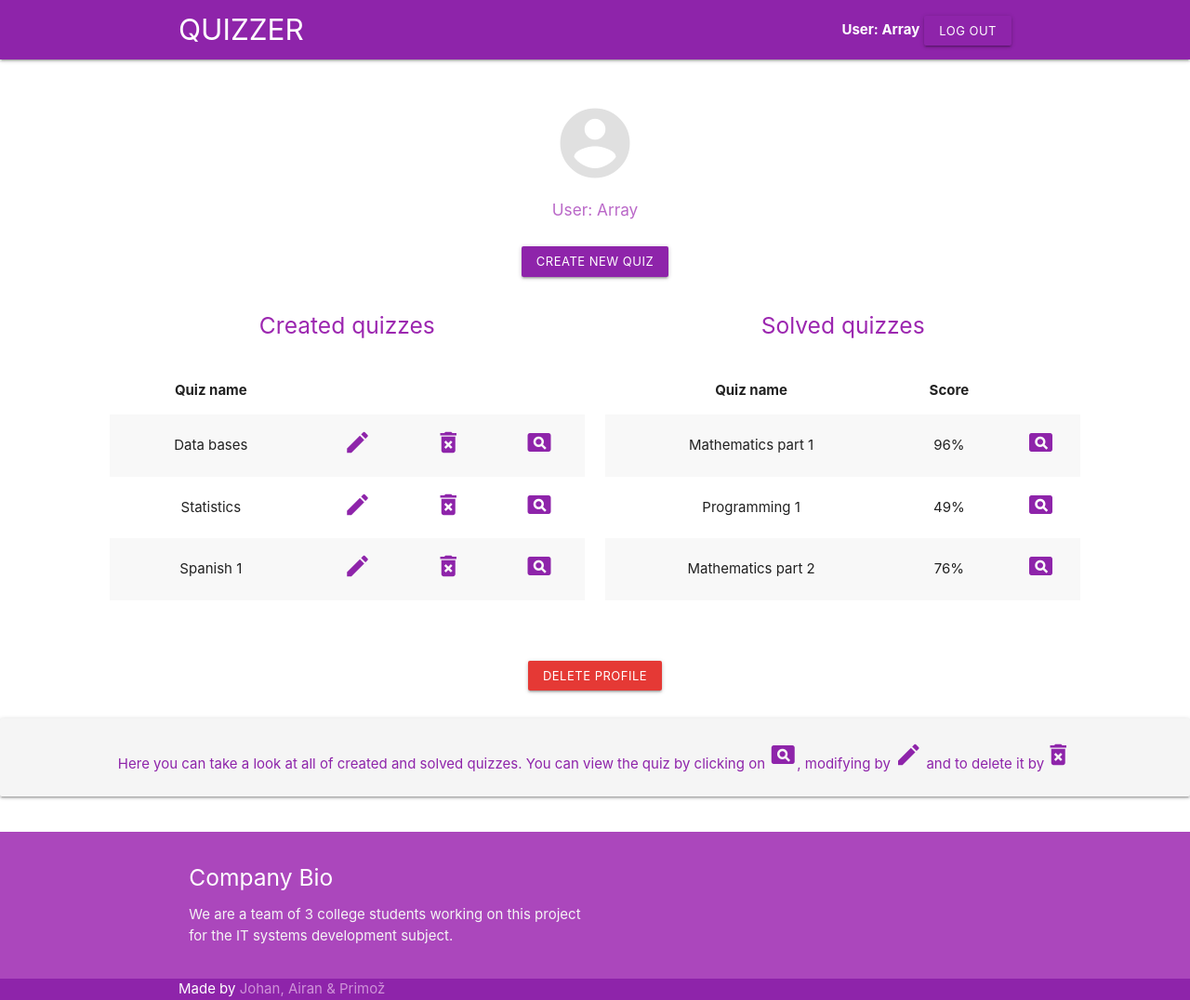
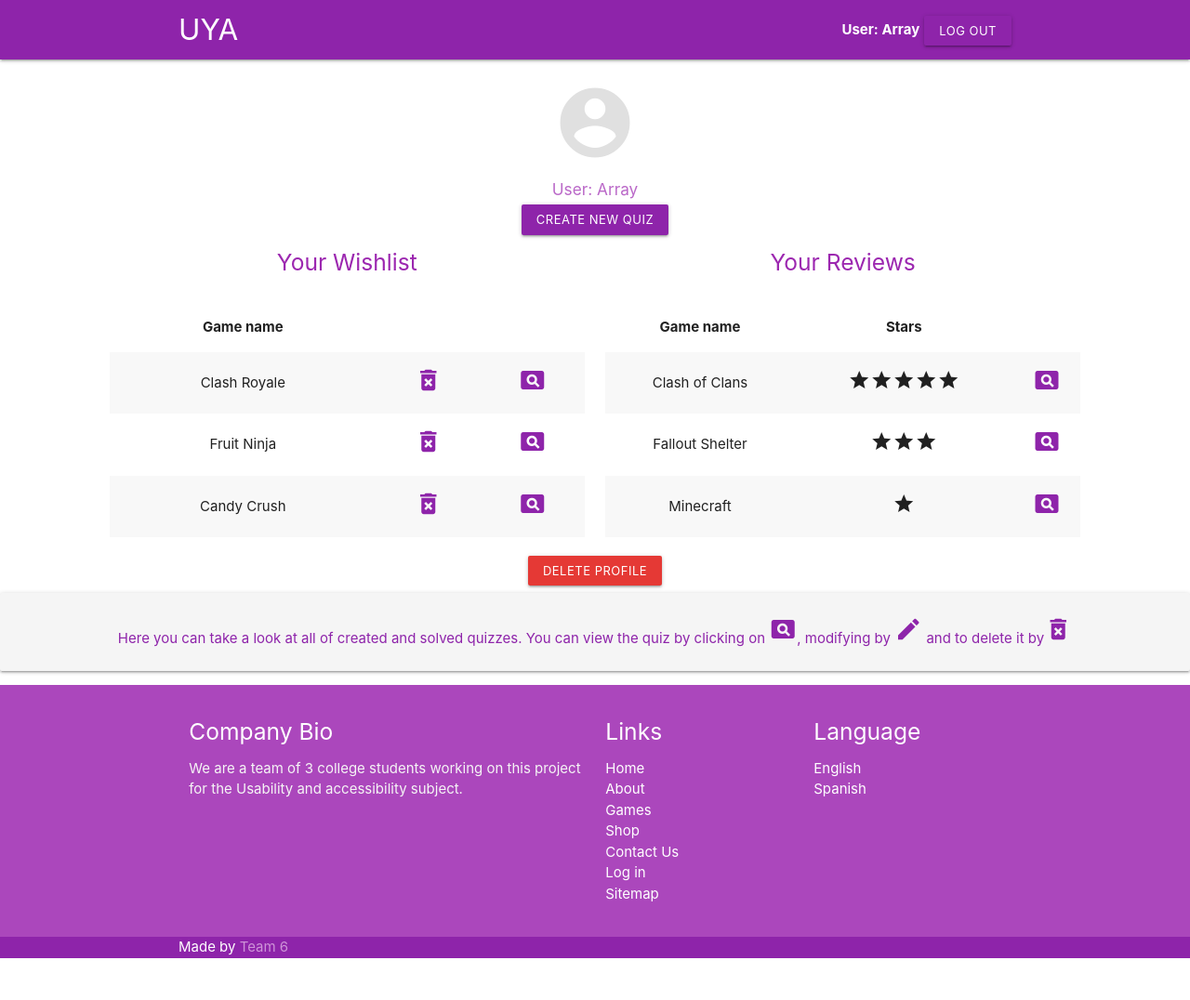
Before and after one commit to alu0101013534/uya2018, a PHP site: page /loggeduser.php in a window 1280 px wide. Shown: the whole page at 93% size. After the commit the page ends 1031 px from the top, so only its background shows below. Run offline with PHP 8.4, Linux system fonts and the light colour scheme; the visitor is signed in with stand-in values (Sample User, id 1); some libraries are stand-ins or nearby versions.

Commit message:
pagina de usuario creada, con wishlist y reviews

```diff
--- a/controller.php
+++ b/controller.php
@@ -80,7 +80,7 @@ function validate_user($usuario, $password){
 		disconect_bbdd($conexion);
 		session_start();
 		$_SESSION['user'] = $usuario;
-		$_SESSION['platform'] = 'quizzer';
+		$_SESSION['platform'] = 'uya';
 		return true;
 	}else{
 		disconect_bbdd($conexion);
@@ -93,7 +93,7 @@ function validate_user($usuario, $password){
 
 function secure_user(){
 	@session_start();
-	if($_SESSION['platform'] != 'quizzer'){
+	if($_SESSION['platform'] != 'uya'){
 	  //Si no hay sesión activa, lo direccionamos al index.php (inicio de sesión)
 	  header("Location: login.php");
 	  exit();
--- a/games.html
+++ b/games.html
@@ -5,7 +5,7 @@
     <head>
         <meta http-equiv="Content-Type" content="text/html; charset=UTF-8"/>
         <meta name="viewport" content="width=device-width, initial-scale=1, maximum-scale=1.0"/>
-        <title>UYA Materialize</title>
+        <title>UYA</title>
 
         <!-- CSS  -->
         <link href="https://fonts.googleapis.com/icon?family=Material+Icons" rel="stylesheet">
@@ -159,7 +159,8 @@
                             <li><a class="white-text" href="games.html">Games</a></li>
                             <li><a class="white-text" href="shop.html">Shop</a></li>
                             <li><a class="white-text" href="contactus.html">Contact Us</a></li>
-                             <li><a href="login.php">Log in</a></li>
+                             <li><a class="white-text" href="login.php">Log in</a></li>
+
                             <li><a class="white-text" href="sitemap.html">Sitemap</a></li>
                         </ul>
                     </div>
--- a/index.html
+++ b/index.html
@@ -3,7 +3,7 @@
     <head>
         <meta http-equiv="Content-Type" content="text/html; charset=UTF-8"/>
         <meta name="viewport" content="width=device-width, initial-scale=1, maximum-scale=1.0"/>
-        <title>UYA Materialize</title>
+        <title>UYA</title>
 
         <!-- CSS  -->
         <link href="https://fonts.googleapis.com/icon?family=Material+Icons" rel="stylesheet">
@@ -118,7 +118,8 @@
                             <li><a class="white-text" href="games.html">Games</a></li>
                             <li><a class="white-text" href="shop.html">Shop</a></li>
                             <li><a class="white-text" href="contactus.html">Contact Us</a></li>
-                             <li><a href="login.php">Log in</a></li>
+                             <li><a class="white-text" href="login.php">Log in</a></li>
+
                             <li><a class="white-text" href="sitemap.html">Sitemap</a></li>
                         </ul>
                     </div>
@@ -139,6 +140,7 @@
         </footer>
 
 
+
         <!--  Scripts-->
         <script src="https://code.jquery.com/jquery-2.1.1.min.js"></script>
         <script src="js/materialize.js"></script>
--- a/loggeduser.php
+++ b/loggeduser.php
@@ -26,7 +26,7 @@ if(isset($_POST['logout'])){
     <head>
         <meta http-equiv="Content-Type" content="text/html; charset=UTF-8"/>
         <meta name="viewport" content="width=device-width, initial-scale=1, maximum-scale=1.0"/>
-        <title>QUIZZER</title>
+        <title>UYA</title>
 
         <!-- CSS  -->
         <link href="https://fonts.googleapis.com/icon?family=Material+Icons" rel="stylesheet">
@@ -38,7 +38,7 @@ if(isset($_POST['logout'])){
     </head>
     <body>
         <nav class="purple darken-1" role="navigation">
-            <div class="nav-wrapper container"><a id="logo-container" href="loggeduser.php" class="brand-logo">QUIZZER</a>
+            <div class="nav-wrapper container"><a id="logo-container" href="loggeduser.php" class="brand-logo">UYA</a>
                 <ul class="right hide-on-med-and-down">
                     <li style="margin-left: 5px; margin-right: 5px;"><b>User: <?php echo $_SESSION['user']; ?></b></li>
                     <li>
@@ -59,7 +59,7 @@ if(isset($_POST['logout'])){
                 <a href="#" data-target="nav-mobile" class="sidenav-trigger"><i class="material-icons">menu</i></a>
             </div>
         </nav>
-		<br></br>
+		<br>
 		<div class="center">
 			<div>
 				<i class="large material-icons grey-text text-lighten-2">account_circle</i>
@@ -67,19 +67,19 @@ if(isset($_POST['logout'])){
 			<div>
 				<h6 class="header center purple-text text-lighten-2">User: <?php echo $_SESSION['user']; ?></h6>
 			</div>
-			</br>
+
 			<div>
 				<a href= "addquiz.php" class="btn btn-small waves-effect waves-light purple darken-1">Create new quiz</a>
 			</div>
-			</br>
+
 		</div>
 		<div>
 			<div class="row">
 				<div class="col s5 offset-s1">
-					 <h5 class="header center purple-text purple-darken-2">Created quizzes</h5>
+					 <h5 class="header center purple-text purple-darken-2">Your Wishlist</h5>
 				</div>
 				<div class="col s5">
-					 <h5 class="header center purple-text purple-darken-2">Solved quizzes</h5>
+					 <h5 class="header center purple-text purple-darken-2">Your Reviews</h5>
 				</div>
 			</div>
 			<div class="row">
@@ -87,26 +87,26 @@ if(isset($_POST['logout'])){
 					<table class="striped centered responsive-table">
 						<thead>
 						  <tr>
-							  <th>Quiz name</th>
+							  <th>Game name</th>
 						  </tr>
 						</thead>
 
 						<tbody>
 						  <tr>
-							<td>Data bases</td>
-							<td> <a href= "updatequiz.php"> <i class="small material-icons purple-text text-darken-1">edit</i> </a></td>
+							<td>Clash Royale</td>
+
 							<td> <a href= "#"> <i class="small material-icons purple-text text-darken-1">delete_forever</i> </a></td>
 							<td> <a href= "solveqiuz.php"> <i class="small material-icons purple-text text-darken-1">pageview</i> </a></td>
 						  </tr>
 						  <tr>
-							<td>Statistics </td>
-							<td> <a href= "updatequiz.php"> <i class="small material-icons purple-text text-darken-1">edit</i> </a></td>
+							<td>Fruit Ninja</td>
+
 							<td> <a href= "#"> <i class="small material-icons purple-text text-darken-1">delete_forever</i> </a></td>
 							<td> <a href= "solveqiuz.php"> <i class="small material-icons purple-text text-darken-1">pageview</i> </a></td>
 						  </tr>
 						  <tr>
-							<td>Spanish 1</td>
-							<td> <a href= "updatequiz.php"> <i class="small material-icons purple-text text-darken-1">edit</i> </a></td>
+							<td>Candy Crush</td>
+
 							<td> <a href= "#"> <i class="small material-icons purple-text text-darken-1">delete_forever</i> </a></td>
 							<td> <a href= "solveqiuz.php"> <i class="small material-icons purple-text text-darken-1">pageview</i> </a></td>
 						  </tr>
@@ -117,39 +117,36 @@ if(isset($_POST['logout'])){
 				<table class="striped centered responsive-table">
 					<thead>
 					  <tr>
-						  <th>Quiz name</th>
-						  <th>Score</th>
+						  <th>Game name</th>
+						  <th>Stars</th>
 					  </tr>
 					</thead>
 
 					<tbody>
 					  <tr>
-						<td>Mathematics part 1</td>
-						<td>96%</td>
-						<td> <a href= "quizinfo.php"> <i class="small material-icons purple-text text-darken-1">pageview</i> </a></td>
+						<td>Clash of Clans</td>
+						<td><i class="material-icons">star</i><i class="material-icons">star</i><i class="material-icons">star</i><i class="material-icons">star</i><i class="material-icons">star</i></td>
+						<td> <a href= "#"> <i class="small material-icons purple-text text-darken-1">pageview</i> </a></td>
 					  </tr>
 					  <tr>
-						<td>Programming 1</td>
-						<td>49%</td>
-						<td> <a href= "quizinfo.php"> <i class="small material-icons purple-text text-darken-1">pageview</i> </a></td>
+						<td>Fallout Shelter</td>
+						<td><i class="material-icons">star</i><i class="material-icons">star</i><i class="material-icons">star</i></td>
+						<td> <a href= "#"> <i class="small material-icons purple-text text-darken-1">pageview</i> </a></td>
 					  </tr>
 					  <tr>
-						<td>Mathematics part 2</td>
-						<td>76%</td>
-						<td> <a href= "quizinfo.php"> <i class="small material-icons purple-text text-darken-1">pageview</i> </a></td>
+						<td>Minecraft</td>
+						<td><i class="material-icons">star</i></td>
+						<td> <a href= "#"> <i class="small material-icons purple-text text-darken-1">pageview</i> </a></td>
 					  </tr>
 					</tbody>
 					</table>
 				</div>
 			</div>
-			</br>
-			</br>
 			<div class ="center">
 				<form action="<?php echo htmlspecialchars($_SERVER["PHP_SELF"]); ?>" method="post">
 					<button class="btn btn-small waves-effect waves-light red darken-1" type="submit" name="borrar">Delete profile</button>
 				</form>
 			</div>
-			</br>
 			<div class="card-panel grey lighten-4 center">
 				<span class="purple-text text-darken-1 center">
 					Here you can take a look at all of created and solved quizzes. You can view the quiz by clicking on
@@ -157,26 +154,39 @@ if(isset($_POST['logout'])){
 					and to delete it by<i class="small material-icons">delete_forever</i>
 				</span>
 			</div>
-			</br>
         </div>
-        <footer class="page-footer purple lighten-1">
+     <footer class="page-footer purple lighten-1">
             <div class="container">
                 <div class="row">
                     <div class="col l6 s12">
                         <h5 class="white-text">Company Bio</h5>
-                        <p class="grey-text text-lighten-4">We are a team of 3 college students working on this project for the IT systems development subject.</p>
+                        <p class="grey-text text-lighten-4">We are a team of 3 college students working on this project for the Usability and accessibility subject.</p>
                     </div>
                     <div class="col l3 s12">
-                        <h5 class="white-text"></h5>
+                        <h5 class="white-text">Links</h5>
                         <ul>
-                            <li></li>
+                            <li><a class="white-text" href="index.html">Home</a></li>
+                            <li><a class="white-text" href="about.html">About</a></li>
+                            <li><a class="white-text" href="games.html">Games</a></li>
+                            <li><a class="white-text" href="shop.html">Shop</a></li>
+                            <li><a class="white-text" href="contactus.html">Contact Us</a></li>
+                             <li><a class="white-text" href="login.php">Log in</a></li>
+
+                            <li><a class="white-text" href="sitemap.html">Sitemap</a></li>
+                        </ul>
+                    </div>
+                     <div class="col l3 s12">
+                        <h5 class="white-text">Language</h5>
+                        <ul>
+                            <li><a class="white-text" href="index.html">English</a></li>
+                            <li><a class="white-text" href="es/index.html">Spanish</a></li>
                         </ul>
                     </div>
                 </div>
             </div>
             <div class="purple darken-1">
                 <div class="container" >
-                    Made by <a class="purple-text text-lighten-3"> Johan, Airan & Primož</a>
+                    Made by <a class="purple-text text-lighten-3"> Team 6</a>
                 </div>
             </div>
         </footer>
--- a/sitemap.html
+++ b/sitemap.html
@@ -7,7 +7,7 @@
     <head>
         <meta http-equiv="Content-Type" content="text/html; charset=UTF-8"/>
         <meta name="viewport" content="width=device-width, initial-scale=1, maximum-scale=1.0"/>
-        <title>UYA Materialize</title>
+        <title>UYA</title>
 
         <!-- CSS  -->
         <link href="https://fonts.googleapis.com/icon?family=Material+Icons" rel="stylesheet">
@@ -58,8 +58,7 @@
                     <li><a href="games.html">Games</a></li>
                     <li><a href="shop.html">Shop</a></li>
                     <li><a href="contactus.html">Contact Us</a></li>
-                             <li><a href="login.php">Log in</a></li>
-                </ul>
+                            <li><a href="login.php">Log in</a></li>
                         </div>
                     </div>
                         </div>
```
Also changed, not shown: about.html (+4 -3 lines), contactus.html (+4 -3 lines), login.php (+34 -20 lines), loginerror.php (+33 -17 lines), shop.html (+5 -4 lines), signup.php (+33 -19 lines).
